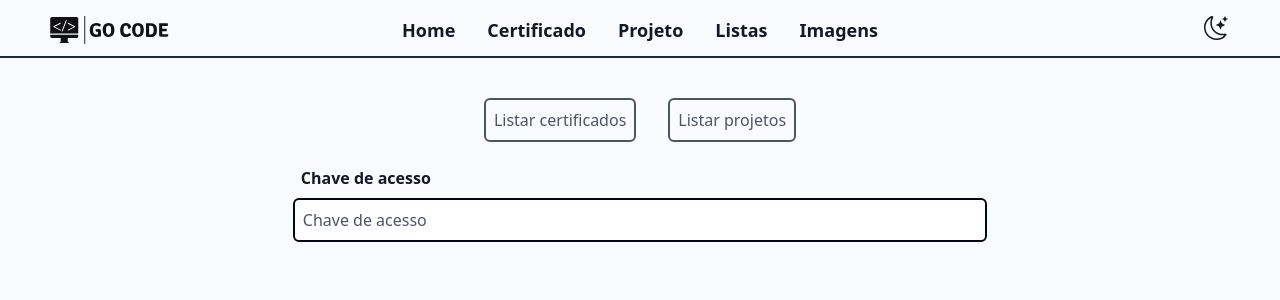
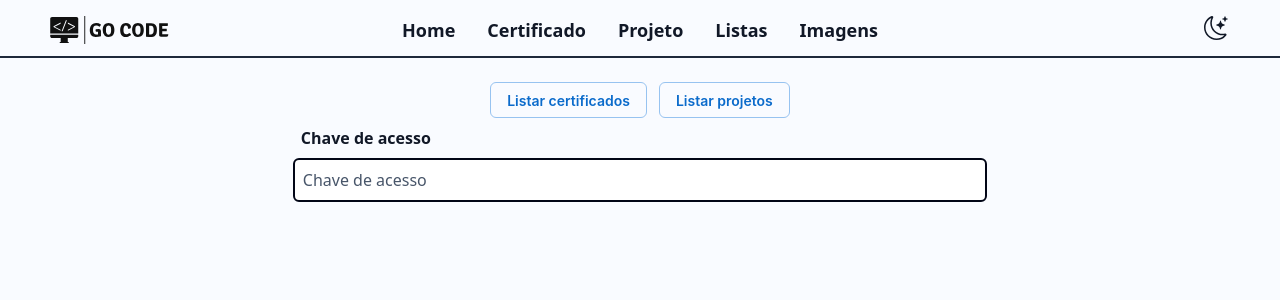
Before and after one commit to Greisonboff/portfolio_update, a React (Vite) app: page /listas in a window 1280 px wide. Shown: the top 300 px of the page. Built offline with nearby package versions, Linux system fonts and the light colour scheme.

Commit message:
feat: refactor buttons

```diff
--- /dev/null
+++ b/src/components/Botao/index.tsx
@@ -0,0 +1,15 @@
+import { Button } from "@mui/joy";
+import React from "react";
+
+export default function Botao({ texto }) {
+  return (
+    <Button
+      sx={{ marginTop: 1, width: "100%" }}
+      type="submit"
+      variant="outlined"
+      className="dark:bg-zinc-800 font-semibold bg-zinc-400 dark:text-slate-300 text-slate-900 m-6 h-16 w-2/3 mx-auto rounded-md hover:animate-pulse hover:dark:text-slate-900"
+    >
+      {texto}
+    </Button>
+  );
+}
--- /dev/null
+++ b/src/components/BotaoNavegacao/index.tsx
@@ -0,0 +1,14 @@
+import { Button } from "@mui/joy";
+import React from "react";
+
+export default function BotaoNavegacao({ text, funcao, className }) {
+  return (
+    <Button
+      onClick={funcao}
+      variant="outlined"
+      className={`${className} dark:text-slate-300 text-gray-600 m-1 lg:m-4 rounded-md border-2 border-solid dark:border-slate-300 border-slate-600 p-2 dark:hover:text-gray-400 hover:border-[#000] hover:animate-pulse hover:dark:text-slate-900`}
+    >
+      {text}
+    </Button>
+  );
+}
--- a/src/components/botao/botao.jsx
+++ /dev/null
@@ -1,3 +0,0 @@
-export default function Botao({texto}){
-    return <button className="dark:bg-zinc-800 font-semibold bg-zinc-400 dark:text-slate-300 text-slate-900 m-6 h-16 w-2/3 mx-auto rounded-md hover:animate-pulse" type="submit">{texto}</button>
-}
--- a/src/components/botaoNavegacao/BotaoNavegacao.jsx
+++ /dev/null
@@ -1,14 +0,0 @@
-import { memo } from "react";
-
-function Botao_navegacao({ text, funcao, className }) {
-  return (
-    <button
-      onClick={funcao}
-      className={`${className} dark:text-slate-300 text-gray-600 m-1 lg:m-4 rounded-md border-2 border-solid dark:border-slate-300 border-slate-600 p-2 dark:hover:text-gray-400 hover:border-[#000] hover:animate-pulse`}
-    >
-      {text}
-    </button>
-  );
-}
-
-export default memo(Botao_navegacao);
--- a/src/components/formCertification/FormCertification.jsx
+++ b/src/components/formCertification/FormCertification.jsx
@@ -1,11 +1,11 @@
 import { useState } from "react";
-import Botao from "../botao/botao";
 import InputElement from "../inputs/InputElement";
 import TituloForm from "../titleFrom/TituloFrom";
 import axios from "axios";
 import Loader from "../../load/Loader";
 import { v4 as uuidv4 } from "uuid";
 import { useGlobalStore } from "../../store/useGlobalStore";
+import Botao from "../botao";
 
 export default function Form({ dataChave }) {
   const [categoria, setCategoria] = useState("");
--- a/src/components/formProject/FormProject.jsx
+++ b/src/components/formProject/FormProject.jsx
@@ -1,5 +1,5 @@
 import { useState } from "react";
-import Botao from "../botao/botao";
+import Botao from "../botao";
 import InputElement from "../inputs/InputElement";
 import TituloForm from "../titleFrom/TituloFrom";
 import axios from "axios";
--- a/src/components/listas/Listas.jsx
+++ b/src/components/listas/Listas.jsx
@@ -1,5 +1,5 @@
 import { useState } from "react";
-import Botao_navegacao from "../botaoNavegacao/BotaoNavegacao";
+import BotaoNavegacao from "../BotaoNavegacao";
 import axios from "axios";
 import InputElement from "../inputs/InputElement";
 import Erro from "../erro/Erro";
@@ -94,9 +94,9 @@ export default function Listas({ dataChave }) {
   return (
     <div className="flex flex-col w-full sm:w-3/5 lg:w-3/5 px-8">
       <div>
-        <div className="break-all flex justify-center">
-          <Botao_navegacao funcao={ativaPega} text="Listar certificados" />
-          <Botao_navegacao funcao={ativaPega} text="Listar projetos" />
+        <div className="break-all flex justify-center gap-3">
+          <BotaoNavegacao funcao={ativaPega} text="Listar certificados" />
+          <BotaoNavegacao funcao={ativaPega} text="Listar projetos" />
         </div>
         <div className="break-all flex flex-col justify-center">
           <InputElement
@@ -125,12 +125,12 @@ export default function Listas({ dataChave }) {
               />
               <CustomList label="Link:" description={item?.link} />
               <div className="w-full flex p-3 gap-3">
-                <Botao_navegacao
+                <BotaoNavegacao
                   className="w-[50%]"
                   funcao={() => excluir(item)}
                   text="Excluir"
                 />
-                <Botao_navegacao
+                <BotaoNavegacao
                   className="w-[50%]"
                   funcao={() => editar(item)}
                   text="Editar"
--- a/src/components/uploadImg/formUploadImg.jsx
+++ b/src/components/uploadImg/formUploadImg.jsx
@@ -1,5 +1,5 @@
 import { useEffect, useState } from "react";
-import Botao from "../botao/botao";
+import Botao from "../botao";
 import InputElement from "../inputs/InputElement";
 import TituloForm from "../titleFrom/TituloFrom";
 import axios from "axios";
@@ -167,7 +167,7 @@ export default function UpImg({ dataChave }) {
     <>
       <form
         onSubmit={salvarInfoProjeto}
-        className="shadow-black dark:shadow-white shadow flex flex-col w-full sm:w-2/3 bg-transparent p-5 pb-0 rounded-lg m-2 lg:m-5"
+        className="shadow-black dark:shadow-white shadow flex flex-col w-full sm:w-2/3 bg-transparent p-5 rounded-lg m-2 lg:m-5"
       >
         <TituloForm titulo={"Carregar imagens"} />
         <label className="dark:bg-zinc-800 font-semibold bg-zinc-400 dark:text-slate-300 text-slate-900 m-6 h-16 w-2/3 mx-auto rounded-md flex justify-center items-center">
```
